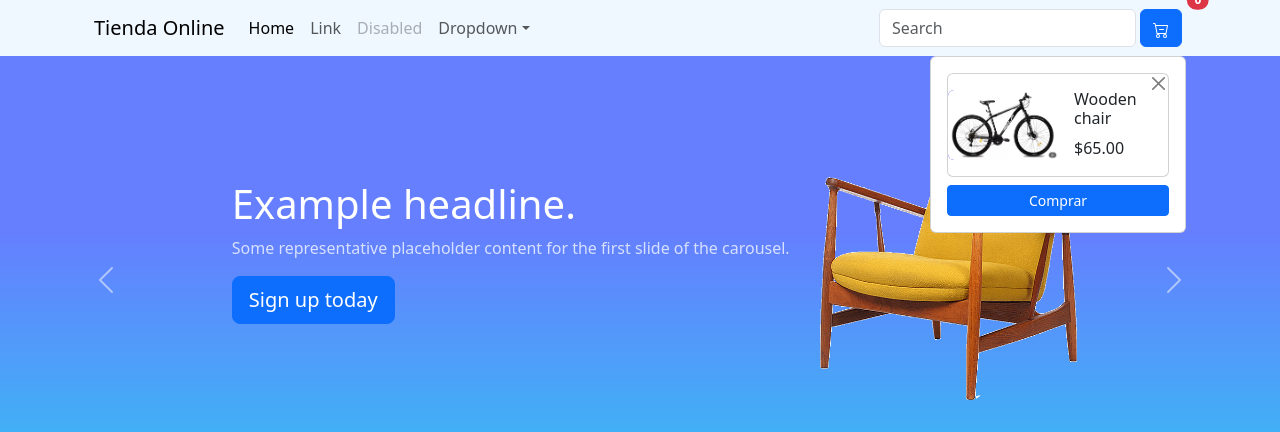
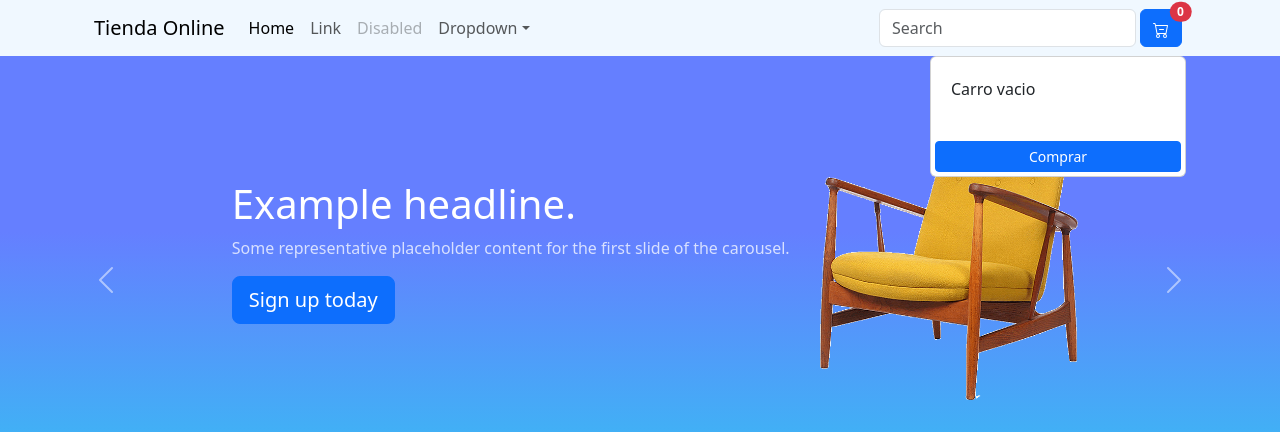
Before and after one commit to Yair2332/Plantilla-De-Mercado, a PHP site: page / in a window 1280 px wide, after a click that opens the changed part. Shown: the top 432 px of the page. Run offline with PHP 8.4, Linux system fonts and the light colour scheme; tables that the repository leaves empty or names only in its code hold one stand-in row (values such as "Sample post").

Commit message:
Agregando historial de carrito

```diff
--- a/index.php
+++ b/index.php
@@ -65,9 +65,9 @@ $resultado = $sql->fetchAll(PDO::FETCH_ASSOC);
 
           </div>
 
-          <div id="btn_carro" class="d-inline-flex gap-1 mx-1">
+          <div id="btn_carro" class="d-inline-flex gap-1 mx-1" onclick="cargarHistorialCarrito() ">
             <!--Boton de carrito-->
-            <button onchange="contadorCarrito()" class="btn btn-primary" type="button" data-bs-toggle="collapse" data-bs-target="#collapseExample"
+            <button class="btn btn-primary" type="button" data-bs-toggle="collapse" data-bs-target="#collapseExample"
               aria-expanded="false" aria-controls="collapseExample">
               <svg xmlns="http://www.w3.org/2000/svg" width="16" height="16" fill="currentColor" class="bi bi-cart-dash"
                 viewBox="0 0 16 16">
@@ -77,27 +77,14 @@ $resultado = $sql->fetchAll(PDO::FETCH_ASSOC);
               </svg>
 
               <!--Contador de carrito-->
-              <span id="contador_carrito" onchange="verificarContador()" class="position-absolute top-0 start-100 translate-middle badge rounded-pill bg-danger">
+              <span id="contador_carrito" onchange="verificarContador()" class="position-absolute translate-middle badge rounded-pill bg-danger">
                 0
             </span>
             </button>
             <div class="collapse" id="collapseExample">
-              <div class="card card-body">
+              <div class="card p-1">
                 <!--Items de carro-->
-                <div class="card d-flex justify-content-center align-items-center position-relative"
-                  style="max-width: 100%;">
-                  <button type="button" class="btn-close position-absolute" aria-label="Close"></button>
-                  <div class="row g-0 d-flex justify-content-center align-items-center">
-                    <div class="cont_img_carro item_info">
-                      <img src="./assets/collection/pro_1/img1.png" class="img-fluid rounded-start img_carro" alt="...">
-                    </div>
-                    <div class="item_info">
-                      <div class="card-body">
-                        <h5 class="card-title fs-6">Wooden chair</h5>
-                        <p class="card-text">$65.00</p>
-                      </div>
-                    </div>
-                  </div>
+                <div id="lista_item_carrito" class="card card-body border-0">
                 </div>
 
 
--- a/php/carrito.php
+++ b/php/carrito.php
@@ -1,7 +1,6 @@
 <?php
 
 require 'config.php';
-require 'conexion.php';
 
 $id = isset($_POST['id']) ? $_POST['id'] : '';
 $token = isset($_POST['token']) ? $_POST['token'] : '';
@@ -28,5 +27,4 @@ if (!empty($id) && !empty($token)) {
     $datos['ok']=false;
 };
 
-
 echo json_encode($datos);
--- /dev/null
+++ b/php/historial_carrito.php
@@ -0,0 +1,50 @@
+<?php
+
+require './config.php';
+require './conexion.php';
+
+$db = new Database();
+$con = $db->conexion();
+
+$productos = isset($_SESSION['carrito']['productos']) ? $_SESSION['carrito']['productos'] : null;
+
+if ($productos != null) {
+    foreach ($productos as $clave => $cantidad) {
+
+        $sql = $con->prepare("SELECT id, nombre, valor FROM producto WHERE id=? ");
+        $sql->execute([$clave]);
+        $resultado = $sql->fetch(PDO::FETCH_ASSOC);
+
+        if ($resultado) {
+            $id = $resultado['id'];
+            $nombre = $resultado['nombre'];
+            $valor = $resultado['valor'];
+
+            echo '
+            <div class="card d-flex justify-content-center align-items-center position-relative mb-1"
+                 style="max-width: 100%;">
+                <button type="button" class="btn-close position-absolute" aria-label="Close"></button>
+                <div class="row g-0 d-flex justify-content-center align-items-center w-100">
+                    <div class="cont_img_carro item_info">
+                        <img src="./assets/collection/pro_'.$id.'/img1.png" class="img-fluid rounded-start img_carro" alt="...">
+                    </div>
+                    <div class="item_info">
+                        <div class="card-body">
+                            <h5 class="card-title fs-6">'.$nombre.'</h5>
+                            <p class="card-text">$'.$valor.'</p>
+                        </div>
+                    </div>
+                </div>
+            </div>
+            ';
+        } else {
+
+            echo "<p>Product with ID $clave not found.</p>";
+        }
+    }
+}else {
+
+    echo "<p>Carro vacio</p>";
+}
+
+?>
--- a/php/modal.php
+++ b/php/modal.php
@@ -6,7 +6,7 @@ $db = new Database();
 $con = $db->conexion();
 
 $idProducto = isset($_GET['id']) ? $_GET['id'] : '';
-$token = isset($_GET['id']) ? $_GET['token'] : '';
+$token = isset($_GET['token']) ? $_GET['token'] : '';
 
 if (!empty($idProducto) && !empty($token)) {
 
--- a/script.js
+++ b/script.js
@@ -16,7 +16,7 @@ function rellenarModal(id_produc, token) {
     let btn_modal = document.getElementById("btn_modal")
     btn_modal.click()
 
-
+    cargarHistorialCarrito()
 }
 
 
@@ -50,5 +50,22 @@ function agregarCarrito(id, token) {
 
     let btn_modal = document.getElementById("btn_modal")
     btn_modal.click()
+    cargarHistorialCarrito()
+
 
 }
+
+
+function cargarHistorialCarrito() {
+
+    fetch("./php/historial_carrito.php")
+    .then(response => response.text())
+    .then(data => {
+        document.getElementById("lista_item_carrito").innerHTML = data;
+    })
+    .catch(error => {
+        console.error('Error:', error);
+    });
+
+
+}
--- a/style.css
+++ b/style.css
@@ -138,20 +138,6 @@ header {
     width: 256px;
 }
 
-@media (max-width: 992px) {
-    #btn_carro {
-        z-index: 200;
-        position: absolute;
-        bottom: -50px;
-        right: 9px;
-    }
-
-    #collapseExample {
-        top: 39px;
-        right: 0px;
-        width: 280px;
-    }
-}
 
 @media (max-width: 800px) {
     .producto {
@@ -166,7 +152,7 @@ header {
 
 /*ITEM DE CARRO*/
 .cont_img_carro {
-    height: 70px;
+    height: 80px;
     width: 100%;
 }
 
@@ -184,3 +170,32 @@ header {
     right: 0px;
     font-size: 0.8rem;
 }
+
+
+#contador_carrito{
+    position: relative;
+    top: 12px;
+    right: -5px;
+}
+
+
+@media (max-width: 992px) {
+    #btn_carro {
+        z-index: 200;
+        position: absolute;
+        bottom: -50px;
+        right: 9px;
+    }
+
+    #collapseExample {
+        top: 39px;
+        right: 0px;
+        width: 280px;
+    }
+
+
+    #contador_carrito {
+        top: 2px;
+        right: 20px;
+    }
+}
```
